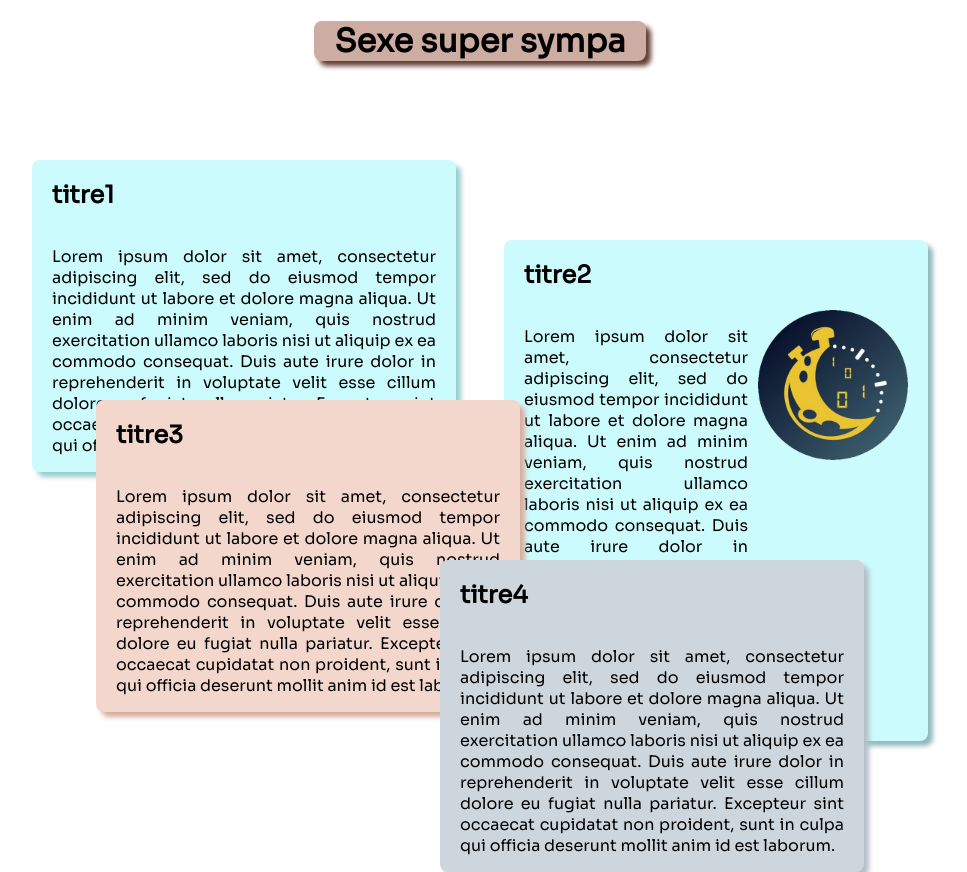
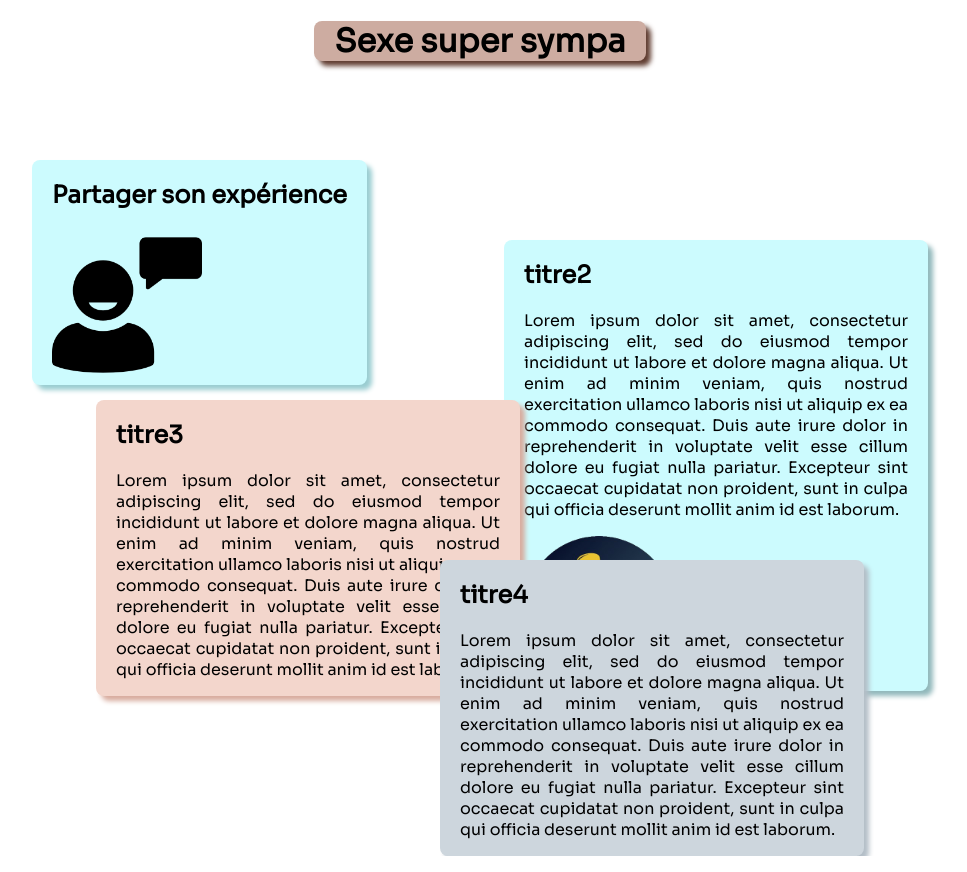
Before and after one commit to EQUIPE-SUPER-SYMPA-Nuit-de-l-info/WEB, a plain HTML site: page index.html in a window 1280 px wide. Shown: the whole page, without its empty margins (160-1127 px from the left). Drawn offline with Linux system fonts and the light colour scheme.

Commit message:
avancée

```diff
--- a/index.html
+++ b/index.html
@@ -14,17 +14,15 @@
     </header>
     <div>
         <section title="sec1">
-            <h2>titre1</h2>
-            <div>
-                <p>Lorem ipsum dolor sit amet, consectetur adipiscing elit, sed do eiusmod tempor incididunt ut labore et dolore magna aliqua. Ut enim ad minim veniam, quis nostrud exercitation ullamco laboris nisi ut aliquip ex ea commodo consequat. Duis aute irure dolor in reprehenderit in voluptate velit esse cillum dolore eu fugiat nulla pariatur. Excepteur sint occaecat cupidatat non proident, sunt in culpa qui officia deserunt mollit anim id est laborum.</p>
-            </div>
+            <a href="#">
+                <h2>Partager son expérience</h2>
+                <img src="src/img/icone_partager.png" alt="temoigner">
+            </a>
         </section>
         <section title="sec2">
             <h2>titre2</h2>
-            <div>
-                <p>Lorem ipsum dolor sit amet, consectetur adipiscing elit, sed do eiusmod tempor incididunt ut labore et dolore magna aliqua. Ut enim ad minim veniam, quis nostrud exercitation ullamco laboris nisi ut aliquip ex ea commodo consequat. Duis aute irure dolor in reprehenderit in voluptate velit esse cillum dolore eu fugiat nulla pariatur. Excepteur sint occaecat cupidatat non proident, sunt in culpa qui officia deserunt mollit anim id est laborum.</p>
-                <img src="src/img/logo.png" alt="logo">
-            </div>
+            <p>Lorem ipsum dolor sit amet, consectetur adipiscing elit, sed do eiusmod tempor incididunt ut labore et dolore magna aliqua. Ut enim ad minim veniam, quis nostrud exercitation ullamco laboris nisi ut aliquip ex ea commodo consequat. Duis aute irure dolor in reprehenderit in voluptate velit esse cillum dolore eu fugiat nulla pariatur. Excepteur sint occaecat cupidatat non proident, sunt in culpa qui officia deserunt mollit anim id est laborum.</p>
+            <img src="src/img/logo.png" alt="logo">
         </section>
         <section title="sec3">
             <h2>titre3</h2>
--- a/src/css/index.css
+++ b/src/css/index.css
@@ -7,9 +7,9 @@ p {
     color: black;
 }
 
-div {
-    display: flex;
-    gap: 10px
+a {
+    text-decoration: none;
+    color: black;
 }
 
 img {
@@ -48,12 +48,18 @@ section:hover, header:hover {
 section[title='sec1'] {
     background-color: #CCFBFE;
     box-shadow: 5px 5px 5px #99cdd1;
+    width: fit-content;
     left: 15vw;
     top: 20vh;
 }
 
+section[title='sec1'] a img {
+    margin-right: auto;
+    margin-left: auto;
+}
+
 section[title='sec2'] {
-    background-color: #CCFBFE;
+    background-color: #ccfbfe;
     box-shadow: 5px 5px 5px #91b8bb;
     right: 15vw;
     top: 30vh;
```
Also changed, not shown: src/img/icone_partager.png (added).
